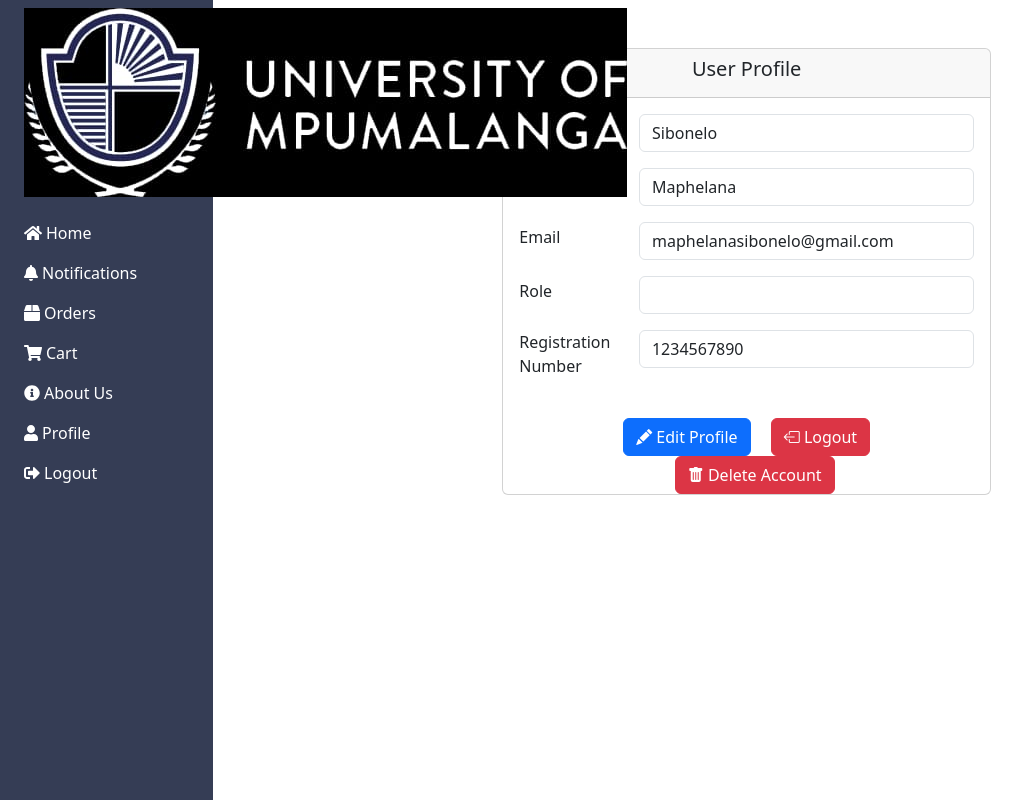
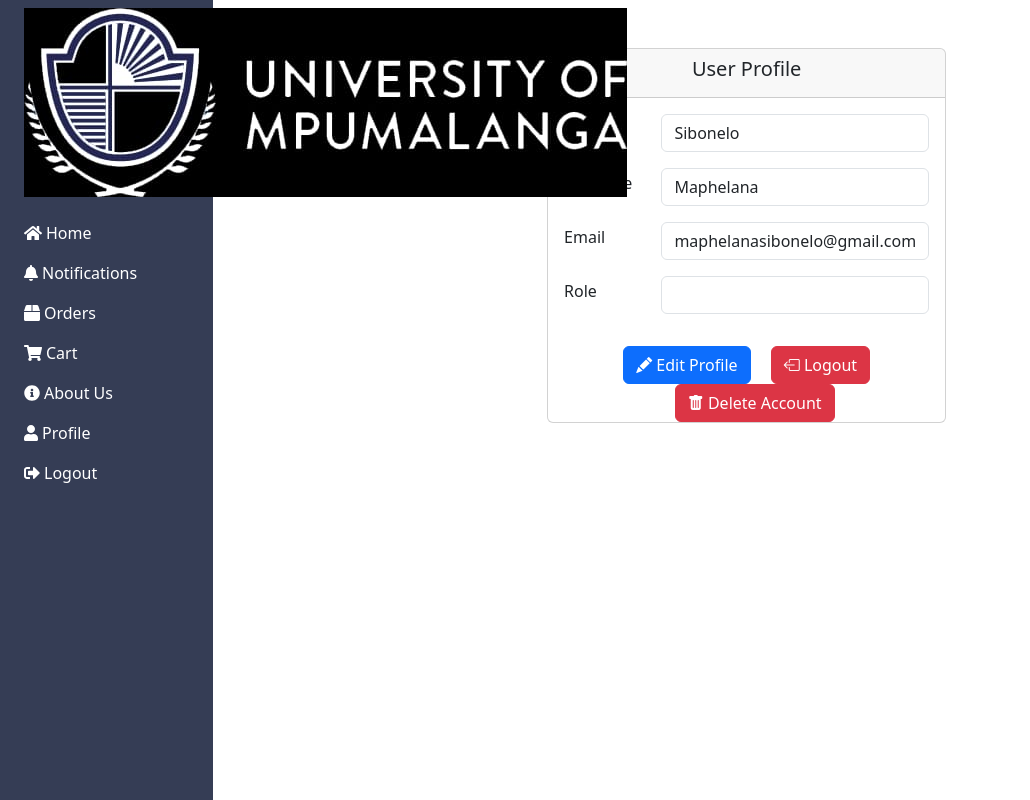
Before and after one commit to SiboneloMaphelana/UMP-Order-System, a PHP site: page /profile.php in a window 1280 px wide. Shown: the whole page, without its empty margins (0-1030 px from the left). Run offline with PHP 8.4, Linux system fonts and the light colour scheme; the visitor is signed in with stand-in values (Sample User, id 1); data comes from the database, SQL or seed files in the repository.

Commit message:
new user information

```diff
--- a/admin/customers.php
+++ b/admin/customers.php
@@ -51,7 +51,6 @@ $customers = $admin->getAllCustomers();
                                         <th>SURNAME</th>
                                         <th>EMAIL</th>
                                         <th>ROLE</th>
-                                        <th>REGISTRATION NUMBER</th>
                                         <th>ACTIONS</th>
                                     </tr>
                                 </thead>
@@ -62,7 +61,6 @@ $customers = $admin->getAllCustomers();
                                             <td><?php echo htmlspecialchars($customer['surname']); ?></td>
                                             <td><?php echo htmlspecialchars($customer['email']); ?></td>
                                             <td><?php echo htmlspecialchars($customer['role']); ?></td>
-                                            <td><?php echo htmlspecialchars($customer['registration_number']); ?></td>
                                             <td>
                                                 <a href="update_customer.php?id=<?php echo $customer['id']; ?>" class="btn btn-sm btn-primary">
                                                     <i class="fas fa-edit"></i>
--- a/admin/model/Admin.php
+++ b/admin/model/Admin.php
@@ -282,10 +282,10 @@ class Admin {
      * @param string $registrationNumber The new registration number of the customer.
      * @return bool Returns true if the update was successful, false otherwise.
      */
-    public function updateCustomer($customerId, $name, $surname, $email, $role, $registrationNumber) {
+    public function updateCustomer($customerId, $name, $surname, $email, $role) {
         try {
-            $stmt = $this->conn->prepare("UPDATE users SET name=?, surname=?, email=?, role=?, registration_number=? WHERE id=?");
-            $stmt->bind_param("sssssi", $name, $surname, $email, $role, $registrationNumber, $customerId);
+            $stmt = $this->conn->prepare("UPDATE users SET name=?, surname=?, email=?, role=? WHERE id=?");
+            $stmt->bind_param("ssssi", $name, $surname, $email, $role, $customerId);
             $stmt->execute();
 
             // Check if update was successful
--- a/admin/model/update_customer_process.php
+++ b/admin/model/update_customer_process.php
@@ -20,13 +20,12 @@ $name = $_POST['name'];
 $surname = $_POST['surname'];
 $email = $_POST['email'];
 $role = $_POST['role'];
-$registrationNumber = $_POST['registration_number'];
 
 // Instantiate Admin class
 $admin = new Admin($conn);
 
 // Attempt to update customer details
-if ($admin->updateCustomer($customerId, $name, $surname, $email, $role, $registrationNumber)) {
+if ($admin->updateCustomer($customerId, $name, $surname, $email, $role)) {
     // Redirect to customers page or display success message
     header("Location: ../customers.php");
     exit();
--- a/admin/update_customer.php
+++ b/admin/update_customer.php
@@ -69,10 +69,6 @@ if (!$customer) {
                 <option value="other">Other</option>
               </select>
             </div>
-            <div class="mb-3">
-              <label for="registration_number" class="form-label">Registration Number</label>
-              <input type="text" class="form-control" id="registration_number" name="registration_number" value="<?php echo htmlspecialchars($customer['registration_number']); ?>" required>
-            </div>
             <button type="submit" class="btn btn-primary">Update Customer</button>
           </form>
         </main>
--- a/model/User.php
+++ b/model/User.php
@@ -17,7 +17,6 @@ class User {
         $sanitizedData = [];
         $sanitizedData['name'] = filter_var($data['name'], FILTER_SANITIZE_FULL_SPECIAL_CHARS);
         $sanitizedData['surname'] = filter_var($data['surname'], FILTER_SANITIZE_FULL_SPECIAL_CHARS);
-        $sanitizedData['registration_number'] = filter_var($data['registration_number'], FILTER_SANITIZE_NUMBER_INT);
         $sanitizedData['email'] = filter_var($data['email'], FILTER_SANITIZE_EMAIL);
         $sanitizedData['role'] = filter_var($data['role'], FILTER_SANITIZE_FULL_SPECIAL_CHARS);
         $sanitizedData['password'] = password_hash($data['password'], PASSWORD_DEFAULT);
@@ -58,8 +57,8 @@ class User {
         if ($this->userExists($sanitizedData['email'])) {
             return false;
         }
-        $stmt = $this->conn->prepare('INSERT INTO users (name, surname, registration_number, role, email, password) VALUES (?, ?, ?, ?, ?, ?)');
-        $stmt->bind_param('ssisss', $sanitizedData['name'], $sanitizedData['surname'], $sanitizedData['registration_number'], $sanitizedData['role'] ,$sanitizedData['email'], $sanitizedData['password']);
+        $stmt = $this->conn->prepare('INSERT INTO users (name, surname, role, email, password) VALUES (?, ?, ?, ?, ?)');
+        $stmt->bind_param('sssss', $sanitizedData['name'], $sanitizedData['surname'], $sanitizedData['role'] ,$sanitizedData['email'], $sanitizedData['password']);
         return $stmt->execute();
     }
 
@@ -78,7 +77,6 @@ class User {
         } elseif (!filter_var($data['email'], FILTER_VALIDATE_EMAIL)) {
             $errors['email'] = "Invalid email format.";
         }
-        if (empty($data['registration_number'])) $errors['registration_number'] = "Registration number is required.";
 
         if (empty($data['role'])) $errors['role'] = "Role is required.";
 
@@ -209,11 +207,6 @@ class User {
             return "Email is already registered by another user.";
         }
 
-        // Check if the provided registration number already exists for another user
-        if ($registration_number !== null && $this->registrationNumberExists($id, $registration_number)) {
-            return "Registration number is already registered by another user.";
-        }
-
         // Fetch existing user details
         $existingDetails = $this->getUserById($id);
 
@@ -221,23 +214,21 @@ class User {
         $name = $name ?: $existingDetails['name'];
         $surname = $surname ?: $existingDetails['surname'];
         $email = $email ?: $existingDetails['email'];
-        $registration_number = $registration_number ?: $existingDetails['registration_number'];
 
         // Sanitize parameters
         $name = $this->sanitizeUserDetails(['name' => $name])['name'];
         $surname = $this->sanitizeUserDetails(['surname' => $surname])['surname'];
         $email = $this->sanitizeUserDetails(['email' => $email])['email'];
-        $registration_number = $this->sanitizeUserDetails(['registration_number' => $registration_number])['registration_number'];
 
         // Prepare SQL query
-        $update_sql = "UPDATE users SET name = ?, surname = ?, email = ?, registration_number = ? WHERE id = ?";
+        $update_sql = "UPDATE users SET name = ?, surname = ?, email = ? WHERE id = ?";
 
         // Prepare and bind parameters
         $stmt = mysqli_prepare($this->conn, $update_sql);
         if (!$stmt) {
             return "Error preparing statement: " . mysqli_error($this->conn);
         }
-        mysqli_stmt_bind_param($stmt, 'ssssi', $name, $surname, $email, $registration_number, $id);
+        mysqli_stmt_bind_param($stmt, 'sssi', $name, $surname, $email,  $id);
 
         // Execute the update query
         if (mysqli_stmt_execute($stmt)) {
@@ -269,20 +260,6 @@ class User {
         return $row['COUNT(*)'] > 0;
     }
 
-    /**
-     * Checks if a registration number already exists for a user, excluding a specific user ID.
-     *
-     * @param int $id The ID of the user to exclude from the check.
-     * @param int $registration_number The registration number to check for.
-     * @return bool Returns true if the registration number exists for another user, false otherwise.
-     */
-    private function registrationNumberExists($id, $registration_number): bool {
-        $stmt = $this->conn->prepare('SELECT COUNT(*) FROM users WHERE registration_number = ? AND id <> ?');
-        $stmt->bind_param('ii', $registration_number, $id);
-        $stmt->execute();
-        $result = $stmt->get_result();
-        $row = $result->fetch_assoc();
-        return $row['COUNT(*)'] > 0;
-    }
+
 
 }
--- a/profile.php
+++ b/profile.php
@@ -82,14 +82,6 @@ if (!$userDetails) {
                     <input type="text" class="form-control" id="role" value="<?php echo htmlspecialchars($userDetails['role']); ?>" readonly>
                   </div>
                 </div>
-                <div class="row mb-3">
-                  <div class="col-md-3 d-flex align-items-center">
-                    <label for="registration_number" class="form-label me-3">Registration Number</label>
-                  </div>
-                  <div class="col-md-9">
-                    <input type="tel" class="form-control" id="registration_number" value="<?php echo htmlspecialchars($userDetails['registration_number']); ?>" readonly>
-                  </div>
-                </div>
               </div>
               <div class="text-center">
                 <a href="edit_profile.php?id=<?php echo htmlspecialchars($userDetails['id']); ?>" class="btn btn-primary edit-profile-button">
```
Also changed, not shown: signup.php (+5 -9 lines).
